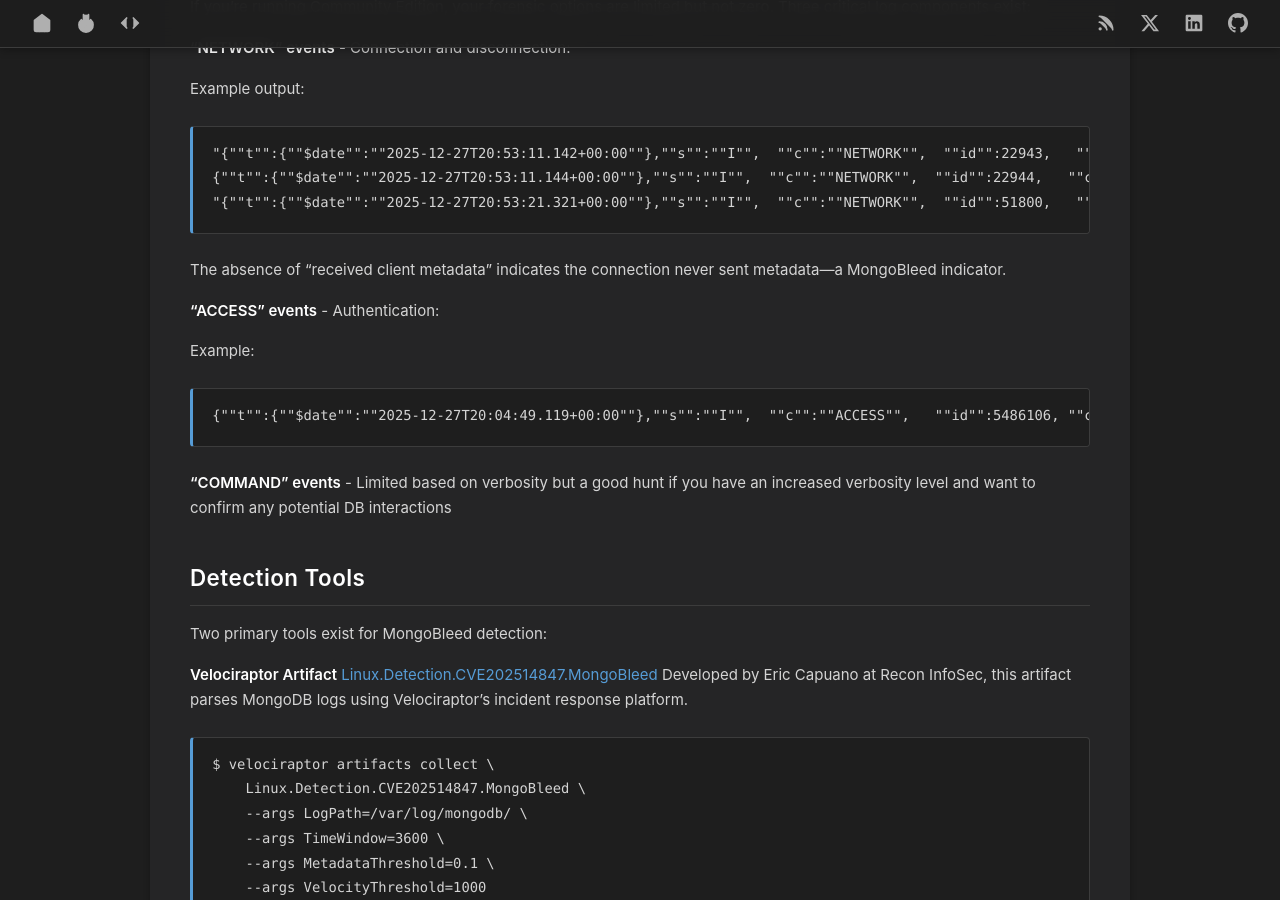
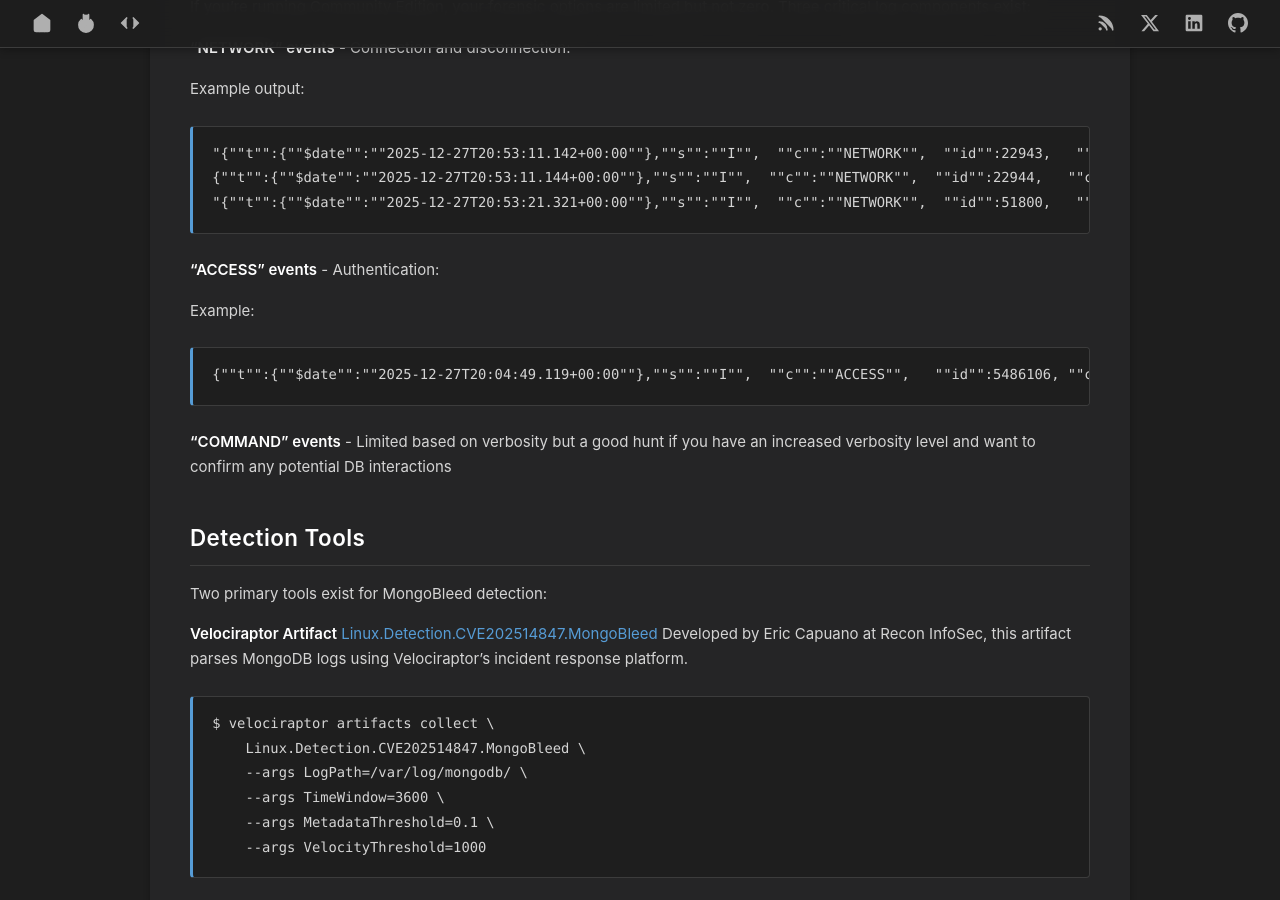
Before and after one commit to gottlabs/home, a Jekyll site: the page built from _posts/2025-12-29-mongobleed-forensics.md, in a window 1280 px wide and 900 px high, scrolled down 7382 px. Built offline with Jekyll 4.4.1, drawn with Linux system fonts in a browser that asks for light colours.

Commit message:
Update 2025-12-29-mongobleed-forensics.md

````diff
--- a/_posts/2025-12-29-mongobleed-forensics.md
+++ b/_posts/2025-12-29-mongobleed-forensics.md
@@ -236,8 +236,6 @@ Example output:
 "{""t"":{""$date"":""2025-12-27T20:53:21.321+00:00""},""s"":""I"",  ""c"":""NETWORK"",  ""id"":51800,   ""ctx"":""conn24"",""msg"":""client metadata"",""attr"":{""remote"":""203.0.113.42:54188"",""client"":""conn24"",""negotiatedCompressors"":[],""doc"":{""application"":{""name"":""mongodump""},""driver"":{""name"":""mongo-go-driver"",""version"":""1.16.0""},""os"":{""type"":""linux"",""architecture"":""amd64""},""platform"":""go1.21.12""}}}
 ```
 
-The absence of "received client metadata" indicates the connection never sent metadata—a MongoBleed indicator.
-
 **"ACCESS" events** - Authentication:
 
 Example:
````
